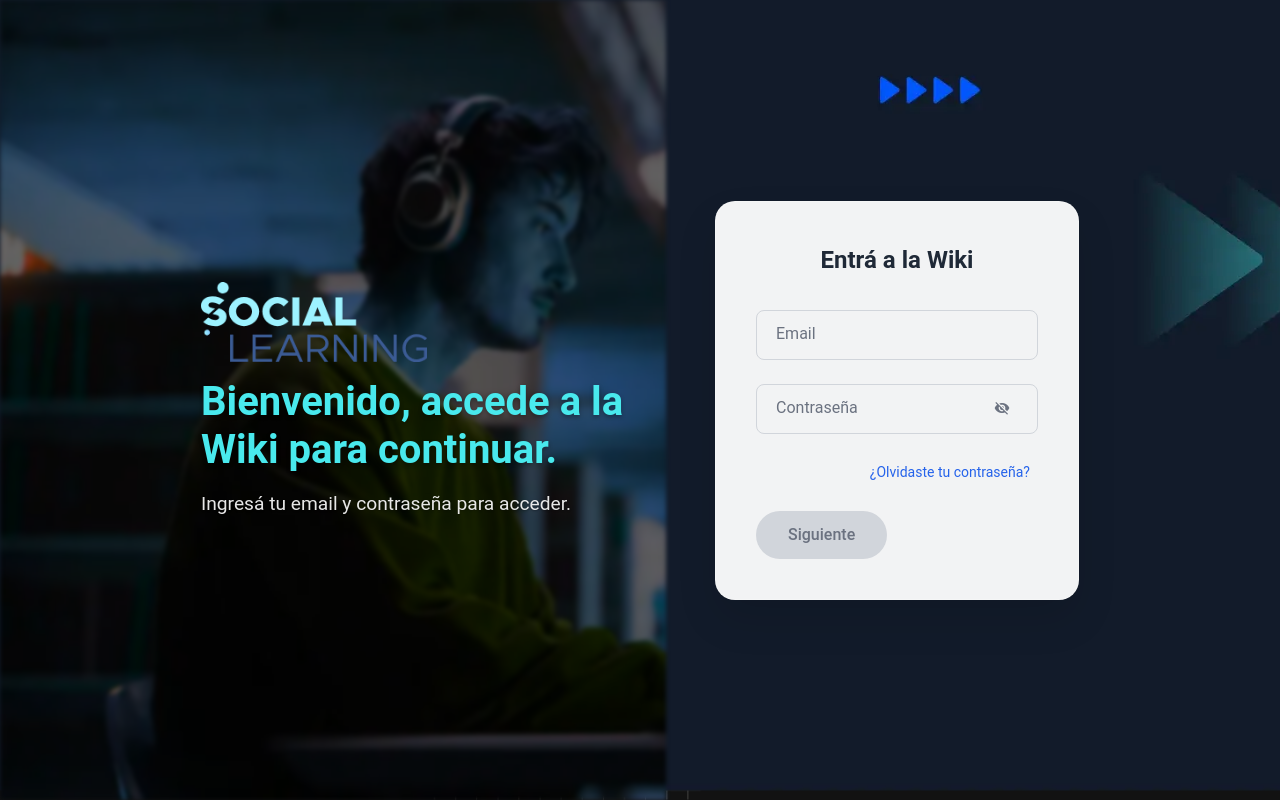
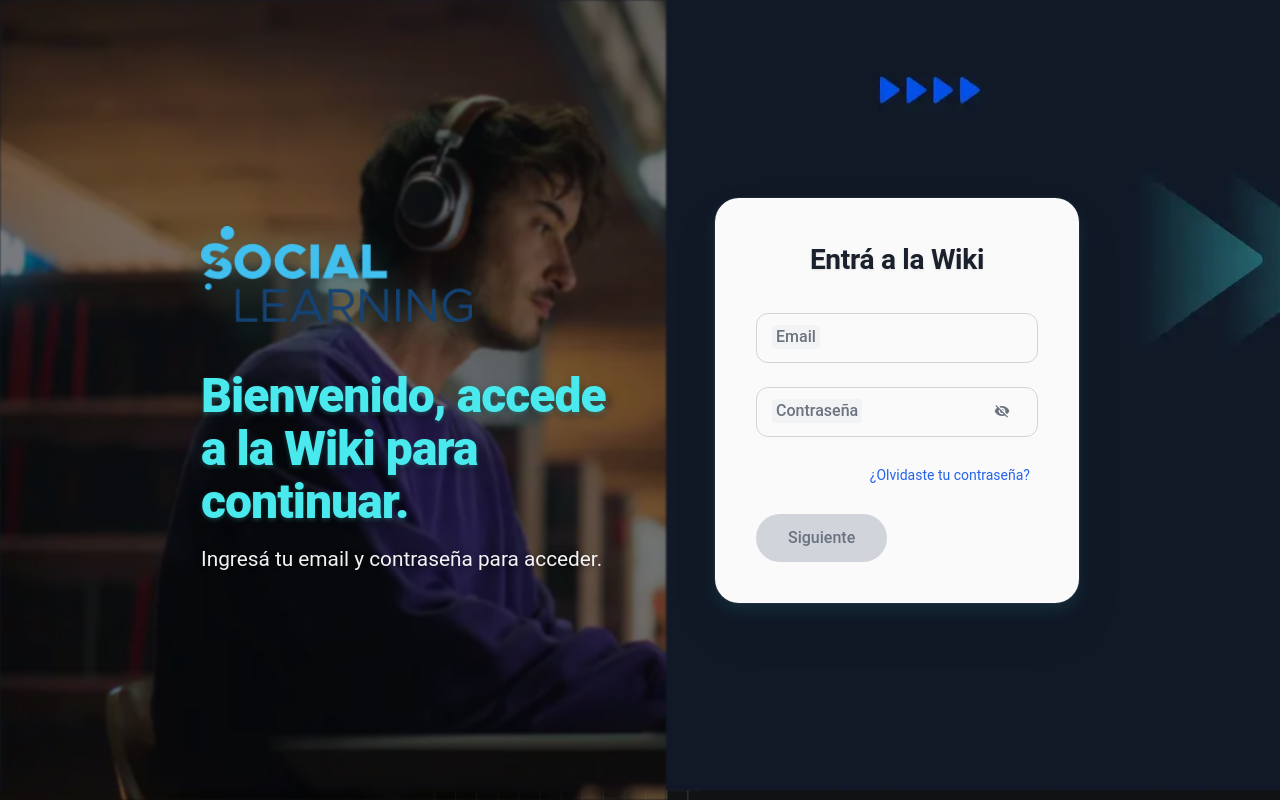
Before and after one commit to PracticaProfesionalizante/WikiFrontend, a Vue app: page /login in a window 1280 px wide. Built offline with nearby package versions, Linux system fonts and the light colour scheme.

Commit message:
style: mejorar estilos y efectos visuales en el formulario de login

```diff
--- a/src/views/auth/LoginView.vue
+++ b/src/views/auth/LoginView.vue
@@ -400,6 +400,9 @@ if (authStore.authError) {
   background-position: center;
   background-repeat: no-repeat;
   z-index: 1;
+  /* Mejora: Overlay sutil para mejor contraste */
+  background-blend-mode: overlay;
+  background-color: rgba(0, 20, 40, 0.1);
 }
 
 .student-image-overlay {
@@ -413,7 +416,9 @@ if (authStore.authError) {
   background-position: left center;
   background-repeat: no-repeat;
 
-  filter: brightness(0.4) saturate(1.5) hue-rotate(180deg) blur(2px);
+  /* Mejora: Filtros más suaves y naturales */
+  filter: brightness(0.6) saturate(1.2) blur(1px);
+  opacity: 0.8;
 
   z-index: 1;
   pointer-events: none;
@@ -446,32 +451,41 @@ if (authStore.authError) {
 .logo-section {
   display: flex;
   justify-content: flex-start;
+  margin-bottom: 0.5rem;
 }
 
 .teclab-logo {
-  height: 4rem;
+  height: 4.5rem;
   width: auto;
-  filter: brightness(0) invert(1);
+  filter: brightness(0) invert(1) drop-shadow(0 4px 8px rgba(0,0,0,0.2));
+  transition: all 0.3s cubic-bezier(0.4, 0, 0.2, 1);
+}
+
+.teclab-logo:hover {
+  transform: translateY(-2px) scale(1.02);
+  filter: brightness(0) invert(1) drop-shadow(0 6px 12px rgba(0,0,0,0.3));
 }
 
 /* 📌 Inicio: Nuevos estilos para el logo de Social Learning */
 .logo-social-learning-section {
   display: flex;
   justify-content: flex-start;
-  margin-bottom: -1rem; /* Ajusta el espacio entre logos y el texto */
+  margin-bottom: 1rem; /* Mejor espaciado entre logos y texto */
 }
 
 .social-learning-logo {
-  height: 5rem;
+  height: 6rem;
   width: auto;
-  /* 📌 Nuevos filtros para la paleta de colores celeste y azul oscuro */
-  filter: sepia(100%) hue-rotate(180deg) saturate(300%) brightness(1.2);
-  transition: all 0.3s ease;
+  /* 📌 Filtros más suaves y elegantes */
+  filter: drop-shadow(0 6px 16px rgba(73, 233, 237, 0.3))
+          drop-shadow(0 2px 4px rgba(0,0,0,0.1));
+  transition: all 0.4s cubic-bezier(0.4, 0, 0.2, 1);
 }
 
 .social-learning-logo:hover {
-  transform: scale(1.05);
-  filter: sepia(100%) hue-rotate(180deg) saturate(400%) brightness(1.3);
+  transform: translateY(-3px) scale(1.03);
+  filter: drop-shadow(0 8px 20px rgba(73, 233, 237, 0.4))
+          drop-shadow(0 4px 8px rgba(0,0,0,0.15));
 }
 /*Fin: Nuevos estilos para el logo de Social Learning*/
 
@@ -482,19 +496,32 @@ if (authStore.authError) {
 }
 
 .greeting-title {
-  font-size: 2.5rem;
-  font-weight: 700;
+  font-size: 3rem;
+  font-weight: 800;
   color: #49E9ED;
   margin: 0;
-  line-height: 1.2;
-  text-shadow: 0 2px 4px rgba(0, 0, 0, 0.3);
+  line-height: 1.1;
+  letter-spacing: -0.02em;
+  /* Mejora: Sombra más elegante y profunda */
+  text-shadow: 0 4px 8px rgba(0, 0, 0, 0.4),
+               0 2px 4px rgba(73, 233, 237, 0.3);
+  transition: all 0.3s ease;
+}
+
+.greeting-title:hover {
+  transform: translateY(-1px);
+  text-shadow: 0 6px 12px rgba(0, 0, 0, 0.5),
+               0 3px 6px rgba(73, 233, 237, 0.4);
 }
 
 .greeting-subtitle {
-  color: rgba(255, 255, 255, 0.9);
+  color: rgba(255, 255, 255, 0.95);
   margin: 0;
-  font-size: 1.2rem;
-  text-shadow: 0 1px 2px rgba(0, 0, 0, 0.3);
+  font-size: 1.3rem;
+  font-weight: 400;
+  line-height: 1.4;
+  /* Mejora: Mejor legibilidad con sombra suave */
+  text-shadow: 0 2px 6px rgba(0, 0, 0, 0.4);
 }
 
 /* Form Section - Right Side */
@@ -509,21 +536,36 @@ if (authStore.authError) {
 .login-form-wrapper {
   width: 100%;
   max-width: 400px;
-  background: rgba(255, 255, 255, 0.95);
-  backdrop-filter: blur(10px);
-  border-radius: 20px;
+  /* Mejora: Fondo más elegante y moderno */
+  background: rgba(255, 255, 255, 0.98);
+  backdrop-filter: blur(20px);
+  border-radius: 24px;
   padding: 2.5rem;
-  box-shadow: 0 20px 40px rgba(0, 0, 0, 0.1);
-  border: 1px solid rgba(255, 255, 255, 0.2);
+  /* Mejora: Sombras más suaves y profundas */
+  box-shadow: 0 25px 50px rgba(0, 0, 0, 0.08),
+              0 0 0 1px rgba(255, 255, 255, 0.05),
+              0 8px 16px rgba(73, 233, 237, 0.1);
+  border: 1px solid rgba(255, 255, 255, 0.3);
+  transition: all 0.3s cubic-bezier(0.4, 0, 0.2, 1);
+}
+
+.login-form-wrapper:hover {
+  transform: translateY(-2px);
+  box-shadow: 0 32px 64px rgba(0, 0, 0, 0.12),
+              0 0 0 1px rgba(255, 255, 255, 0.08),
+              0 12px 24px rgba(73, 233, 237, 0.15);
 }
 
 .form-title {
-  font-size: 1.5rem;
-  font-weight: 600;
-  color: #1f2937;
+  font-size: 1.75rem;
+  font-weight: 700;
+  color: #1a202c;
   text-align: center;
   margin-bottom: 2rem;
   margin-top: 0;
+  /* Mejora: Sombra sutil para mejor definición */
+  text-shadow: 0 1px 3px rgba(0, 0, 0, 0.1);
+  letter-spacing: -0.01em;
 }
 
 /* Form */
@@ -545,8 +587,10 @@ if (authStore.authError) {
   width: 100%;
   padding: 1rem 1rem 0.5rem 1rem;
   border: 1px solid #d1d5db;
-  border-radius: 0.5rem;
+  /* Mejora: Bordes más redondeados y modernos */
+  border-radius: 12px;
   font-size: 1rem;
+  font-weight: 400;
   transition: all 0.3s cubic-bezier(0.4, 0, 0.2, 1);
   box-sizing: border-box;
   background: transparent;
@@ -554,14 +598,17 @@ if (authStore.authError) {
 
 .form-input:focus {
   outline: none;
-  border-color: #2563eb;
-  box-shadow: 0 0 0 3px rgba(73, 233, 237, 0.1);
+  border-color: #49E9ED;
+  /* Mejora: Glow effect más elegante */
+  box-shadow: 0 0 0 4px rgba(73, 233, 237, 0.15),
+              0 4px 12px rgba(73, 233, 237, 0.1);
   transform: translateY(-2px);
 }
 
 .form-input:hover:not(:focus) {
   border-color: #9ca3af;
   transform: translateY(-1px);
+  box-shadow: 0 2px 8px rgba(0, 0, 0, 0.05);
 }
 
 .form-input.error {
@@ -579,12 +626,15 @@ if (authStore.authError) {
   left: 1rem;
   top: 0.75rem;
   font-size: 1rem;
+  font-weight: 500;
   color: #6b7280;
   pointer-events: none;
   transition: all 0.3s cubic-bezier(0.4, 0, 0.2, 1);
   transform-origin: left top;
   background: #F2F3F4;
   padding: 0 0.25rem;
+  /* Mejora: Bordes más redondeados para el fondo */
+  border-radius: 4px;
 }
 
 .form-input:focus + .floating-label,
@@ -592,8 +642,12 @@ if (authStore.authError) {
   top: -0.75rem;
   left: 0.75rem;
   font-size: 0.75rem;
-  color: #2563eb;
+  font-weight: 600;
+  /* Mejora: Color consistente con el tema */
+  color: #49E9ED;
   transform: scale(1);
+  /* Mejora: Sombra sutil para mejor legibilidad */
+  text-shadow: 0 1px 2px rgba(255, 255, 255, 0.8);
 }
 
 .form-input.error + .floating-label {
```
